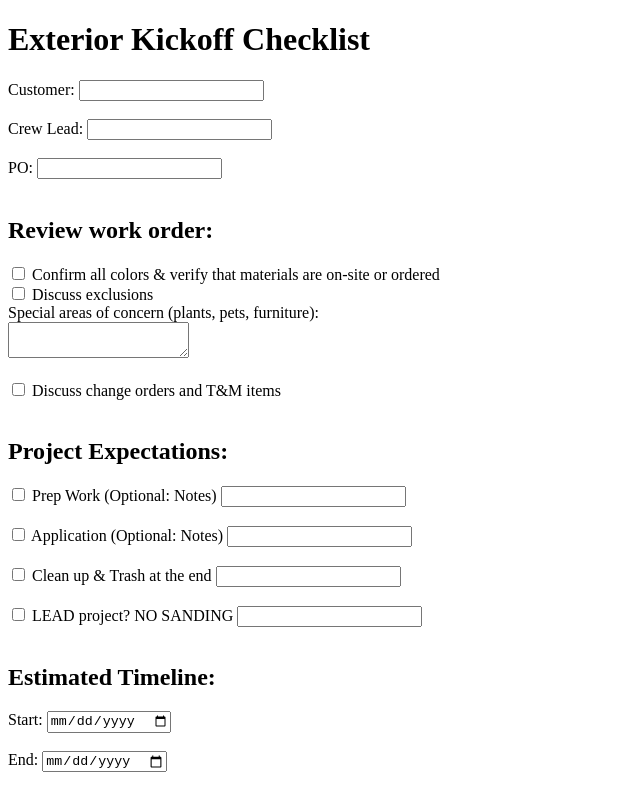
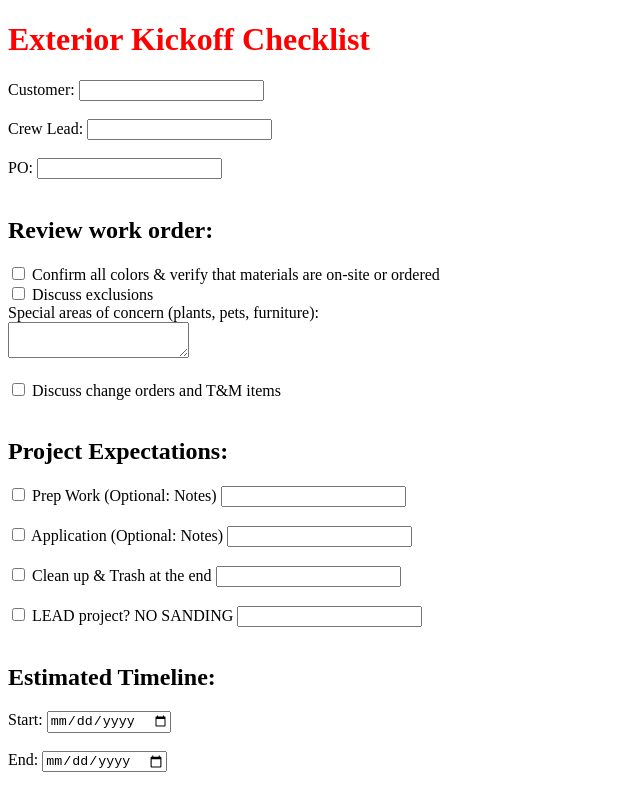
Before and after one commit to mcarranza6591/mautest, a plain HTML site: page index.html in a window 1280 px wide. Shown: the top 787 px of the page, without its empty margins (0-640 px from the left). Drawn offline with Linux system fonts and the light colour scheme; a script that the page names is missing.

Commit message:
intro of css

```diff
--- a/index.html
+++ b/index.html
@@ -4,10 +4,10 @@
     <meta charset="UTF-8">
     <meta name="viewport" content="width=device-width, initial-scale=1.0">
     <title>Exterior Kickoff Checklist</title>
-    <link rel="stylesheet" href="styles.css">
+    <link rel="stylesheet" href="style.css">
 </head>
 <body>
-    <h1>Exterior Kickoff Checklist</h1>
+    <h1 class="title-name">Exterior Kickoff Checklist</h1>
     <form id="kickoff-form">
         <label for="customer">Customer:</label>
         <input type="text" id="customer" name="customer"><br><br>
--- /dev/null
+++ b/style.css
@@ -0,0 +1 @@
+.title-name{color:red;}
```
